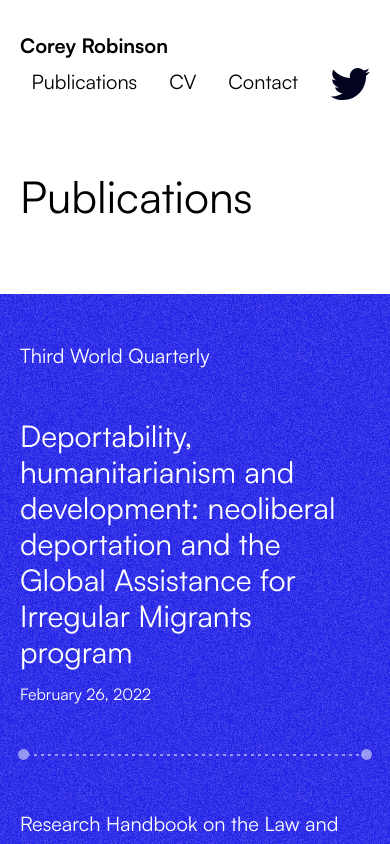
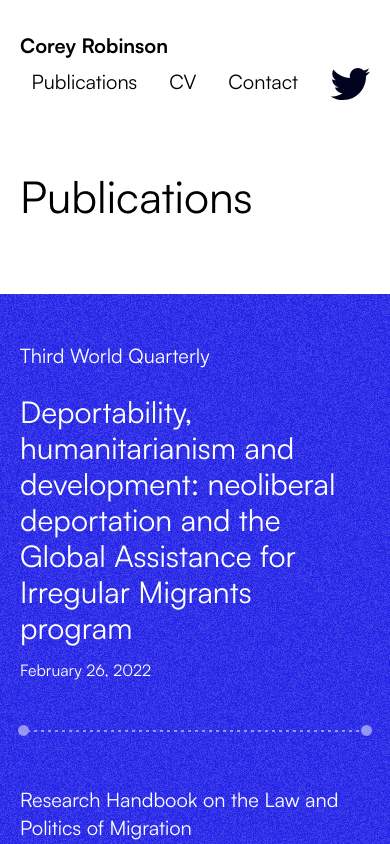
Before and after one commit to cmkshaw/coreyrobinson2022, a Next.js app: page /publications in a window 390 px wide. Shown: the top 844 px of the page. Built offline with nearby package versions, Linux system fonts and the light colour scheme.

Commit message:
Responsive fixes

```diff
--- a/components/media-item.tsx
+++ b/components/media-item.tsx
@@ -14,7 +14,7 @@ type Props = {
 const PublicationItem = ({ title, date, slug, publisher }: Props) => {
   return (
     <Container>
-      <div className="py-12 gap-12 grid md:grid-cols-[250px_minmax(auto,_1fr)]">
+      <div className="py-12 gap-6 md:gap-12 grid md:grid-cols-[250px_minmax(auto,_1fr)]">
         <div>
           <h4 className="text-xl">{publisher}</h4>
         </div>
--- a/components/publication-item.tsx
+++ b/components/publication-item.tsx
@@ -16,7 +16,7 @@ type Props = {
 const PublicationItem = ({ title, date, slug, publisher, editor }: Props) => {
   return (
     <Container>
-      <div className="py-12 gap-12 grid md:grid-cols-[250px_minmax(auto,_1fr)]">
+      <div className="py-12 gap-6 md:gap-12 grid md:grid-cols-[250px_minmax(auto,_1fr)]">
         <div>
           <h4 className="text-xl md:pb-4">{publisher}</h4>
           {editor && <h5>Edited by {editor}</h5>}
--- a/pages/publications/index.tsx
+++ b/pages/publications/index.tsx
@@ -41,7 +41,7 @@ export default function Index({ allPosts, allMedia }: Props) {
             <div className="pb-36">
               <Container>
                 <div className="pt-16 pb-4">
-                  <h2 className="text-7xl">Media</h2>
+                  <h2 className="text-6xl md:text-7xl">Media</h2>
                 </div>
               </Container>
               {allMedia.map((post) => (
```
